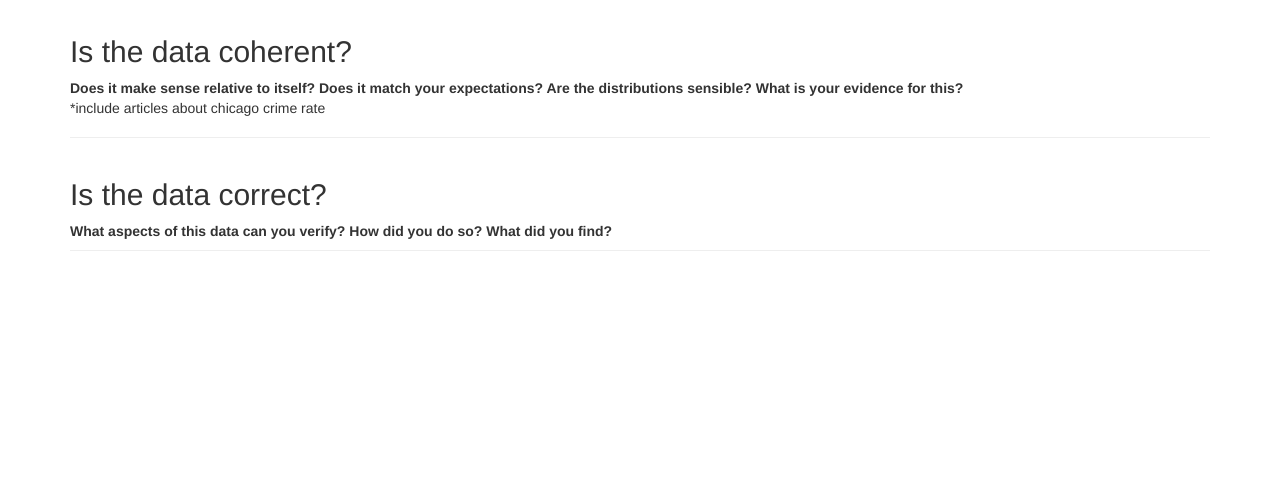
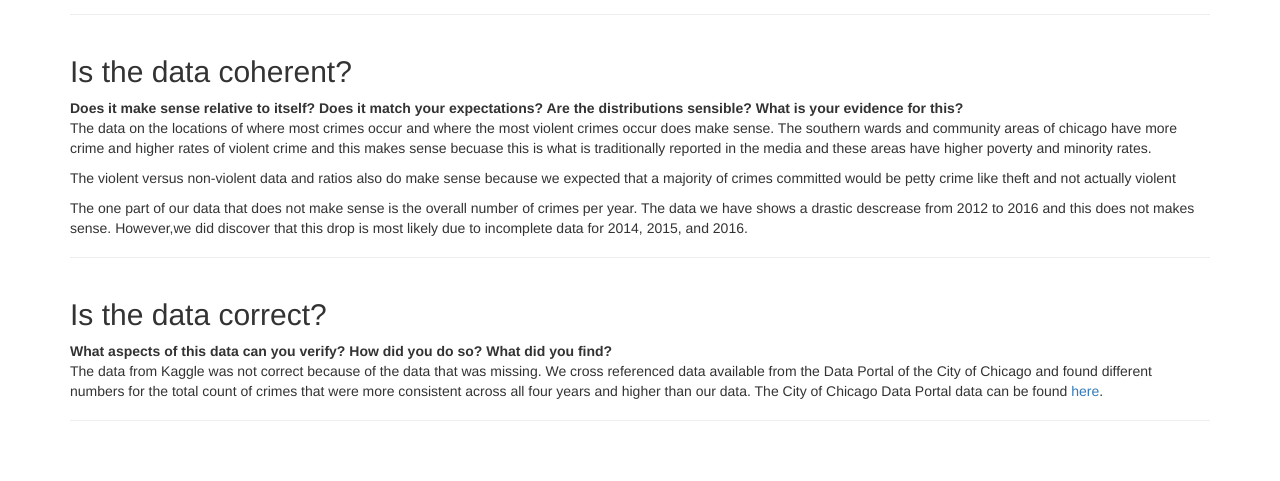
Before and after one commit to erindieringer/IDS-Midtern, a Flask app: page /about in a window 1280 px wide. Shown: the part 1634-2115 px from the top of the page. Before the commit the page ends 1885 px from the top, so only its background shows below. Run offline with Flask 2, Linux system fonts and the light colour scheme; some libraries are stand-ins or nearby versions.

Commit message:
added more to 'about this data'

```diff
--- a/templates/about.html
+++ b/templates/about.html
@@ -139,6 +139,7 @@
 		    </tr>
 		  </tbody>
 		</table-->
+		<br>
 		<iframe width="1200" height="700" frameborder="0" scrolling="no" src="https://onedrive.live.com/embed?cid=B5FAFF90B7101A41&resid=B5FAFF90B7101A41%21134&authkey=AGyfXT5u3G9hlGI&em=2&Item=Chart%203&wdDownloadButton=True"></iframe>
 		<br>
      </div>
@@ -148,14 +149,25 @@
 		<b>Does it make sense relative to itself? Does it match your
 		expectations? Are the distributions sensible? What is your
 		evidence for this?</b>
-		<p> *include articles about chicago crime rate </p>
+		<p>The data on the locations of where most crimes occur and where the most violent crimes occur does make sense. The southern wards
+		and community areas of chicago have more crime and higher rates of violent crime and this makes sense becuase this is what is traditionally
+		reported in the media and these areas have higher poverty and minority rates.</p>
+		<p>The violent versus non-violent data and ratios also do make sense because we expected that a majority of crimes committed would be petty crime
+		like theft and not actually violent</p>
+		<p>The one part of our data that does not make sense is the overall number of crimes per year. The data we have shows a drastic descrease from 2012 to 2016
+		and this does not makes sense. However,we did discover that this drop is most likely due to incomplete data for 2014, 2015, and 2016. </p>
      </div>
 
      <div class="page-header">
 		<h2>Is the data correct?</h2>
 		<b>What aspects of this data can you verify? How did you do so? What did
 		you find?</b>
+		<p>The data from Kaggle was not correct because of the data that was missing. We cross referenced data available from the Data Portal of the
+		City of Chicago and found different numbers for the total count of crimes that were more consistent across all four years and higher than our data.
+		The City of Chicago Data Portal data can be found <a href="https://data.cityofchicago.org/Public-Safety/Crimes-2001-to-present/ijzp-q8t2/data">here</a>.</p>
      </div>
+     <br>
+     <br>
 
 
     </div> <!-- /container -->
```
